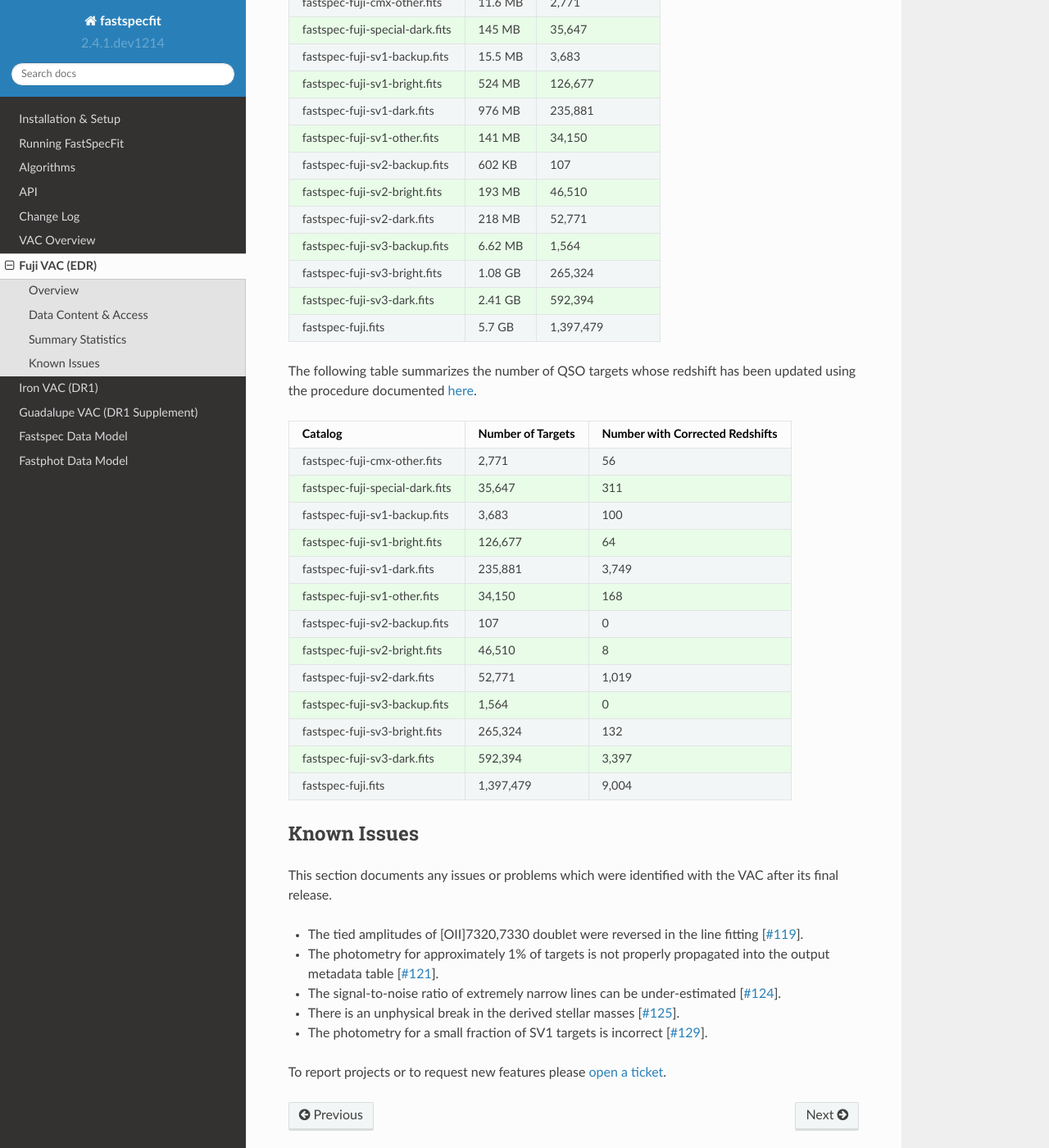
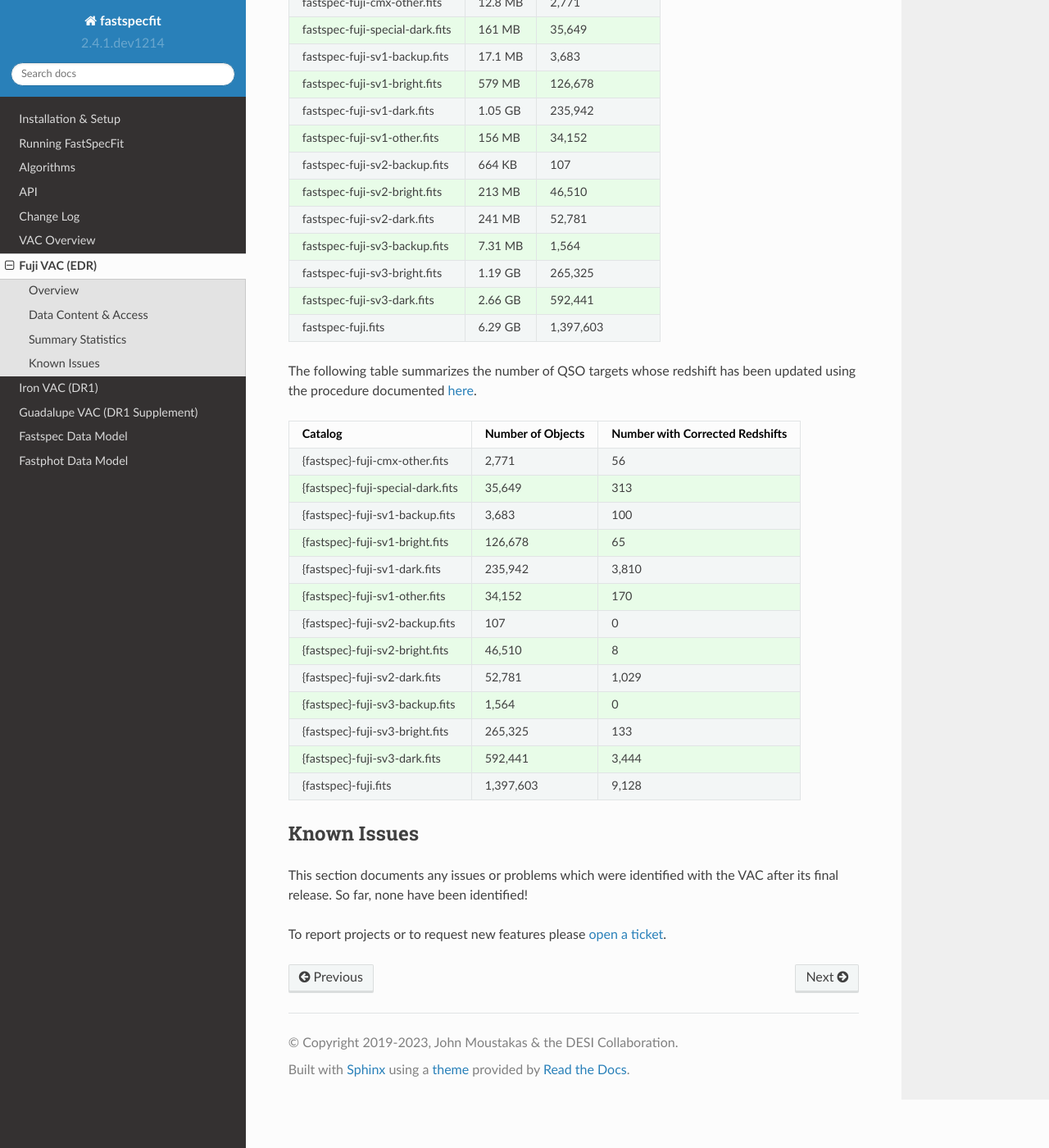
Before and after one commit to desihub/fastspecfit, a Sphinx documentation site: the page built from doc/fuji.rst, in a window 1280 px wide and 1400 px high, scrolled down 1339 px. Shown: the whole window at 82% size. Built offline with Sphinx 7.4.7 and the Read the Docs theme 2.0.0, drawn with Linux system fonts in a browser that asks for light colours; some of the changed text lies outside the part shown.

Commit message:
update fuji and guadalupe docs

```diff
--- a/doc/changes.rst
+++ b/doc/changes.rst
@@ -7,7 +7,7 @@ Change Log
 
 *
 
-2.4.2 (2023-08-28)
+2.4.2 (2023-08-30)
 ------------------
 
 * Fix incorrect syntax synthesizing photometry for highest-redshift targets bug
--- a/doc/fuji.rst
+++ b/doc/fuji.rst
@@ -10,16 +10,15 @@ Overview
 --------
 
 This page describes the ``Fuji`` value-added catalog, which will be publicly
-released as part of the `DESI Early Data Release (DESI/EDR)`_ in
-late-summer 2023.
+released as part of the `DESI Early Data Release (DESI/EDR)`_ in late-2023.
 
 Please refer to the :ref:`acknowledgments` section for the conditions for using
 this VAC.
 
 .. note::
 
-   We only document the *v2.0* version of this VAC; the *v1.0* version is
-   publicly accessible but has been deprecated and is not documented further.
+   We only document the *v3.0* version of this VAC; the *v1.0* and *v2.0*
+   versions have been deprecated and are not documented further.
 
 Data Content & Access
 ---------------------
@@ -56,19 +55,19 @@ catalog.
 =============================== ========= =================
 File Name                       File Size Number of Targets
 =============================== ========= =================
-fastspec-fuji-cmx-other.fits    11.6 MB   2,771
-fastspec-fuji-special-dark.fits 145 MB    35,647
-fastspec-fuji-sv1-backup.fits   15.5 MB   3,683
-fastspec-fuji-sv1-bright.fits   524 MB    126,677
-fastspec-fuji-sv1-dark.fits     976 MB    235,881
-fastspec-fuji-sv1-other.fits    141 MB    34,150
-fastspec-fuji-sv2-backup.fits   602 KB    107
-fastspec-fuji-sv2-bright.fits   193 MB    46,510
-fastspec-fuji-sv2-dark.fits     218 MB    52,771
-fastspec-fuji-sv3-backup.fits   6.62 MB   1,564
-fastspec-fuji-sv3-bright.fits   1.08 GB   265,324
-fastspec-fuji-sv3-dark.fits     2.41 GB   592,394
-fastspec-fuji.fits              5.7 GB    1,397,479
+fastspec-fuji-cmx-other.fits    12.8 MB   2,771
+fastspec-fuji-special-dark.fits 161 MB    35,649
+fastspec-fuji-sv1-backup.fits   17.1 MB   3,683
+fastspec-fuji-sv1-bright.fits   579 MB    126,678
+fastspec-fuji-sv1-dark.fits     1.05 GB   235,942
+fastspec-fuji-sv1-other.fits    156 MB    34,152
+fastspec-fuji-sv2-backup.fits   664 KB    107
+fastspec-fuji-sv2-bright.fits   213 MB    46,510
+fastspec-fuji-sv2-dark.fits     241 MB    52,781
+fastspec-fuji-sv3-backup.fits   7.31 MB   1,564
+fastspec-fuji-sv3-bright.fits   1.19 GB   265,325
+fastspec-fuji-sv3-dark.fits     2.66 GB   592,441
+fastspec-fuji.fits              6.29 GB   1,397,603
 =============================== ========= =================
 
 The following table summarizes the number of QSO targets whose redshift has been
@@ -76,42 +75,31 @@ updated using the procedure documented :ref:`here<qso redshifts>`.
 
 .. rst-class:: columns
 
-=============================== ================= ===============================
-Catalog                         Number of Targets Number with Corrected Redshifts
-=============================== ================= ===============================
-fastspec-fuji-cmx-other.fits    2,771             56
-fastspec-fuji-special-dark.fits 35,647            311
-fastspec-fuji-sv1-backup.fits   3,683             100
-fastspec-fuji-sv1-bright.fits   126,677           64
-fastspec-fuji-sv1-dark.fits     235,881           3,749
-fastspec-fuji-sv1-other.fits    34,150            168
-fastspec-fuji-sv2-backup.fits   107               0
-fastspec-fuji-sv2-bright.fits   46,510            8
-fastspec-fuji-sv2-dark.fits     52,771            1,019
-fastspec-fuji-sv3-backup.fits   1,564             0
-fastspec-fuji-sv3-bright.fits   265,324           132
-fastspec-fuji-sv3-dark.fits     592,394           3,397
-fastspec-fuji.fits              1,397,479         9,004
-=============================== ================= ===============================
+================================= ================= ===============================
+Catalog                           Number of Objects Number with Corrected Redshifts
+================================= ================= ===============================
+{fastspec}-fuji-cmx-other.fits    2,771             56
+{fastspec}-fuji-special-dark.fits 35,649            313
+{fastspec}-fuji-sv1-backup.fits   3,683             100
+{fastspec}-fuji-sv1-bright.fits   126,678           65
+{fastspec}-fuji-sv1-dark.fits     235,942           3,810
+{fastspec}-fuji-sv1-other.fits    34,152            170
+{fastspec}-fuji-sv2-backup.fits   107               0
+{fastspec}-fuji-sv2-bright.fits   46,510            8
+{fastspec}-fuji-sv2-dark.fits     52,781            1,029
+{fastspec}-fuji-sv3-backup.fits   1,564             0
+{fastspec}-fuji-sv3-bright.fits   265,325           133
+{fastspec}-fuji-sv3-dark.fits     592,441           3,444
+{fastspec}-fuji.fits              1,397,603         9,128
+================================= ================= ===============================
+
+.. _known issues:
 
 Known Issues
 ------------
 
 This section documents any issues or problems which were identified with the VAC
-after its final release.
-
-* The tied amplitudes of [OII]7320,7330 doublet were reversed in the line fitting [`#119`_].
-* The photometry for approximately 1% of targets is not properly propagated into
-  the output metadata table [`#121`_].
-* The signal-to-noise ratio of extremely narrow lines can be under-estimated [`#124`_].
-* There is an unphysical break in the derived stellar masses [`#125`_].
-* The photometry for a small fraction of SV1 targets is incorrect [`#129`_].
-
-.. _`#119`: https://github.com/desihub/fastspecfit/issues/119
-.. _`#121`: https://github.com/desihub/fastspecfit/issues/121
-.. _`#124`: https://github.com/desihub/fastspecfit/issues/124
-.. _`#125`: https://github.com/desihub/fastspecfit/issues/125
-.. _`#129`: https://github.com/desihub/fastspecfit/issues/129
+after its final release. So far, none have been identified!
 
 To report projects or to request new features please `open a ticket`_.
 
```
Also changed, not shown: other parts of doc/fuji.rst (+2 -2 lines), doc/guadalupe.rst (+20 -20 lines).
